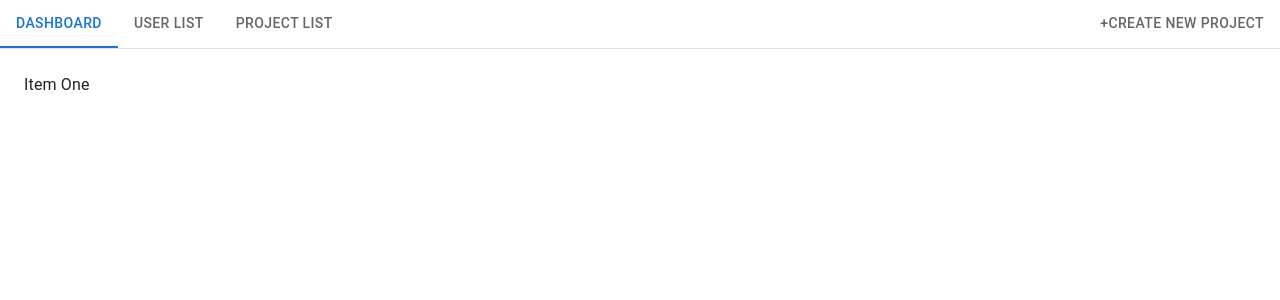
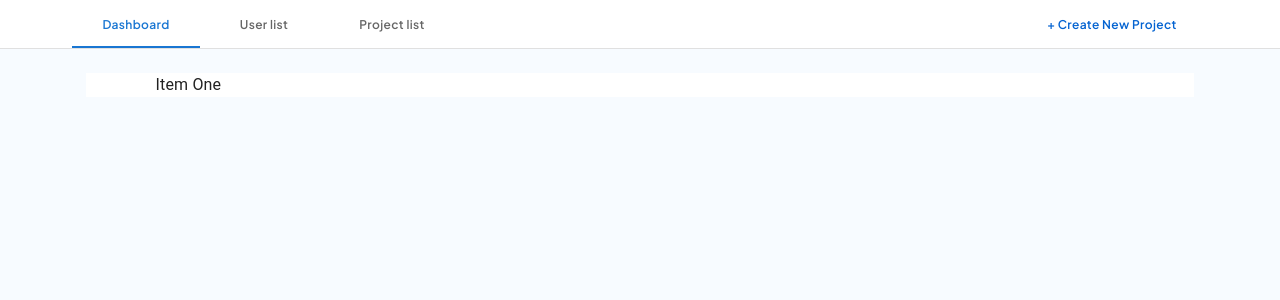
Before and after one commit to MunafHajir/tasksheet-manager, a React (Create React App) app in the folder tasksheet-manager/: page /Dashboard in a window 1280 px wide. Shown: the top 300 px of the page. Built offline with nearby package versions, Linux system fonts and the light colour scheme.

Commit message:
Improved The Dashboard UI

```diff
--- a/tasksheet-manager/public/index.html
+++ b/tasksheet-manager/public/index.html
@@ -1,14 +1,12 @@
 <!DOCTYPE html>
 <html lang="en">
+
 <head>
   <meta charset="utf-8" />
   <link rel="icon" href="%PUBLIC_URL%/favicon.ico" />
   <meta name="viewport" content="width=device-width, initial-scale=1" />
   <meta name="theme-color" content="#000000" />
-    <meta
-      name="description"
-      content="Web site created using create-react-app"
-    />
+  <meta name="description" content="Web site created using create-react-app" />
   <link rel="apple-touch-icon" href="%PUBLIC_URL%/logo192.png" />
   <!--
       manifest.json provides metadata used when your web app is installed on a
@@ -24,8 +22,13 @@
       work correctly both with client-side routing and a non-root public URL.
       Learn how to configure a non-root public URL by running `npm run build`.
     -->
-    <title>React App</title>
+  <link rel="preconnect" href="https://fonts.googleapis.com">
+  <link rel="preconnect" href="https://fonts.gstatic.com" crossorigin>
+  <link href="https://fonts.googleapis.com/css2?family=Plus+Jakarta+Sans:wght@200;300;400;500;600;700;800&display=swap"
+    rel="stylesheet">
+  <title>TimeSheet Manager</title>
 </head>
+
 <body>
   <noscript>You need to enable JavaScript to run this app.</noscript>
   <div id="root"></div>
@@ -40,4 +43,5 @@
       To create a production bundle, use `npm run build` or `yarn build`.
     -->
 </body>
+
 </html>
--- a/tasksheet-manager/src/Containers/Dashboard/DashboardTabs/DashboardMain.jsx
+++ b/tasksheet-manager/src/Containers/Dashboard/DashboardTabs/DashboardMain.jsx
@@ -9,17 +9,37 @@ import { createUseStyles } from "react-jss";
 
 const useStyle = createUseStyles({
   tabs: {
-    // display: "flex",
-    // alignItems: "center",
-    position:"relative"
+    position: "relative",
   },
-  absolute:{
-    position:"absolute",
-    right:"0vw"
-  }
+  absolute: {
+    position: "absolute",
+    right: "0vw",
+    color: "#0463D1",
+    width: "15vw !important",
+  },
+  font: {
+    fontFamily: "Plus Jakarta Sans",
+    textTransform: "none",
+    fontWeight: "600",
+    fontSize: "0.9375vw",
+    padding: "16px 8px",
+    width: "10vw",
+  },
+  content: {
+    width: "90%",
+    backgroundColor: "white",
+    padding: "0px 70px",
+    margin: "0 auto",
+  },
+  customTabPanel: {
+    display: "flex",
+    justifyContent: "center",
+  },
+
 });
 
 function CustomTabPanel(props) {
+  const classes = useStyle();
   const { children, value, index, ...other } = props;
 
   return (
@@ -29,9 +49,10 @@ function CustomTabPanel(props) {
       id={`simple-tabpanel-${index}`}
       aria-labelledby={`simple-tab-${index}`}
       {...other}
-    >
+      className={classes.CustomTabPanel}
+      >
       {value === index && (
-        <Box sx={{ p: 3 }}>
+        <Box sx={{ p: 3 , minHeight:"90vh" }}>
           <Typography>{children}</Typography>
         </Box>
       )}
@@ -62,38 +83,50 @@ const DashboardMain = () => {
   return (
     <>
       <CssBaseline />
-      <Box sx={{ width: "100%" }}>
+      <Box sx={{ width: "100%", backgroundColor: "#F7FBFF" }}>
         <Box
-          sx={{ borderBottom: 1, borderColor: "divider" }}
+          sx={{
+            borderBottom: 1,
+            borderColor: "divider",
+            backgroundColor: "#FFF",
+            padding: "0px 72px",
+          }}
           className={classes.tabs}
         >
-          <Tabs
-          sx={{display:"flex"}}
-            value={value}
-            onChange={handleChange}
-            aria-label="basic tabs example"
-          >
-            <Tab label="Dashboard" {...a11yProps(0)} />
-            <Tab label="User List" {...a11yProps(1)} />
-            <Tab label="Project List" {...a11yProps(2)} />
+          <Tabs sx={{ display: "flex" }} value={value} onChange={handleChange}>
+            <Tab className={classes.font} label="Dashboard" {...a11yProps(0)} />
+            <Tab className={classes.font} label="User list" {...a11yProps(1)} />
             <Tab
-            className={classes.absolute}
-              label="+Create New Project"
+              className={classes.font}
+              label="Project list"
+              {...a11yProps(2)}
+            />
+            <Tab
+              className={`${classes.absolute} ${classes.font}`}
+              label="+ Create New Project"
               {...a11yProps(3)}
             />
           </Tabs>
         </Box>
-        <CustomTabPanel value={value} index={0}>
-          Item One
+        <CustomTabPanel value={value} index={0} className={classes.flex}>
+          <Box className={classes.content}>
+            <Typography>Item One</Typography>
+          </Box>
         </CustomTabPanel>
-        <CustomTabPanel value={value} index={1}>
-          Item Two
+        <CustomTabPanel value={value} index={1} className={classes.flex}>
+          <Box className={classes.content}>
+            <Typography>Item Two</Typography>
+          </Box>
         </CustomTabPanel>
-        <CustomTabPanel value={value} index={2}>
-          Item Three
+        <CustomTabPanel value={value} index={2} className={classes.flex}>
+          <Box className={classes.content}>
+            <Typography>Item Three</Typography>
+          </Box>
         </CustomTabPanel>
-        <CustomTabPanel value={value} index={3}>
-          Item four
+        <CustomTabPanel value={value} index={3} className={classes.flex}>
+          <Box className={classes.content}>
+            <Typography>Item four</Typography>
+          </Box>
         </CustomTabPanel>
       </Box>
     </>
--- a/tasksheet-manager/src/Stores/Index.js
+++ b/tasksheet-manager/src/Stores/Index.js
@@ -1,7 +1,7 @@
 import { createStore } from "redux";
 import { persistStore , persistReducer } from "redux-persist";
 import storage from "redux-persist/lib/storage";
-import { RootReducer } from "Stores/Reducer/RootReducer";
+import { RootReducer } from "./Reducer/RootReducer";
 
 const persistConfig = {
   key:"root",
```
Also changed, not shown: tasksheet-manager/src/Containers/Dashboard/DashboardProjectList/DashboardProjectList.jsx (added, +9 -0 lines). Lines whose indentation alone changed are shown as unchanged.
